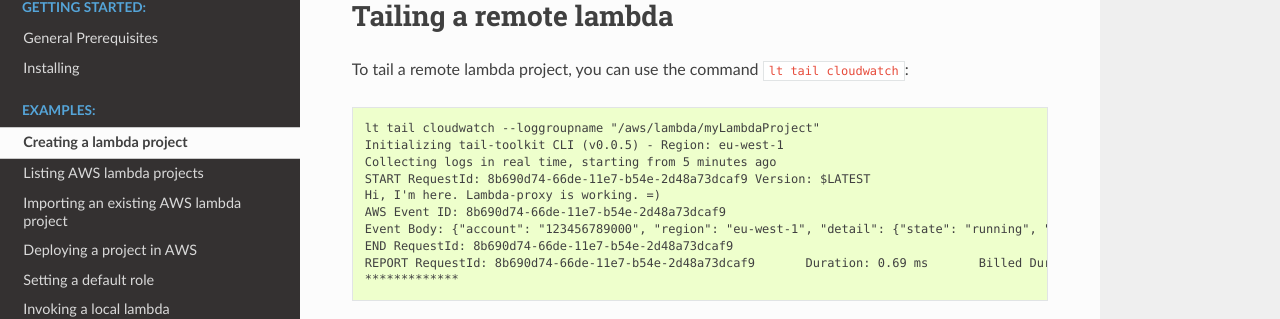
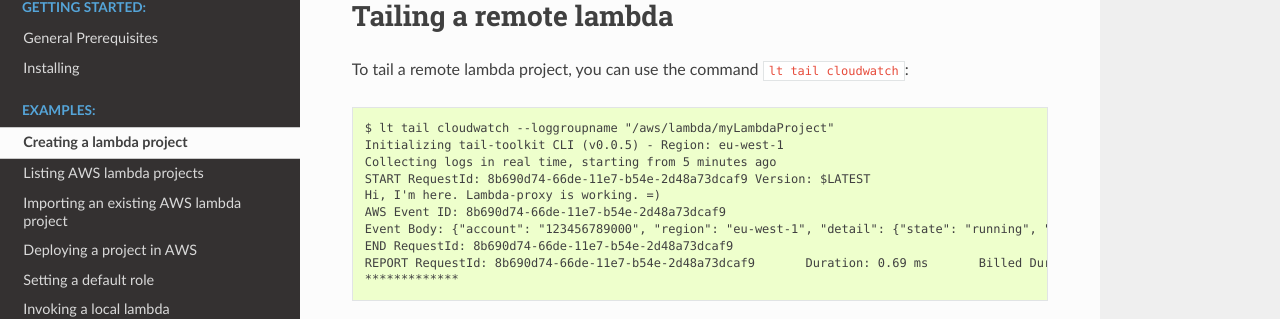
Before and after one commit to lucioveloso/lambda-toolkit, a Sphinx documentation site: the page built from docs/examples.rst, in a window 1280 px wide and 900 px high, scrolled down 3307 px. Shown: the part 139-458 px from the top of the window. Built offline with Sphinx 7.4.7 and the Read the Docs theme 2.0.0, drawn with Linux system fonts in a browser that asks for light colours.

Commit message:
Update docs with imgs

```diff
--- a/docs/examples.rst
+++ b/docs/examples.rst
@@ -130,7 +130,7 @@ Tailing a remote lambda
 
 To tail a remote lambda project, you can use the command ``lt tail cloudwatch``::
 
-   lt tail cloudwatch --loggroupname "/aws/lambda/myLambdaProject"
+   $ lt tail cloudwatch --loggroupname "/aws/lambda/myLambdaProject"
    Initializing tail-toolkit CLI (v0.0.5) - Region: eu-west-1
    Collecting logs in real time, starting from 5 minutes ago
    START RequestId: 8b690d74-66de-11e7-b54e-2d48a73dcaf9 Version: $LATEST
```
Also changed, not shown: README.rst (+28 -1 lines).
